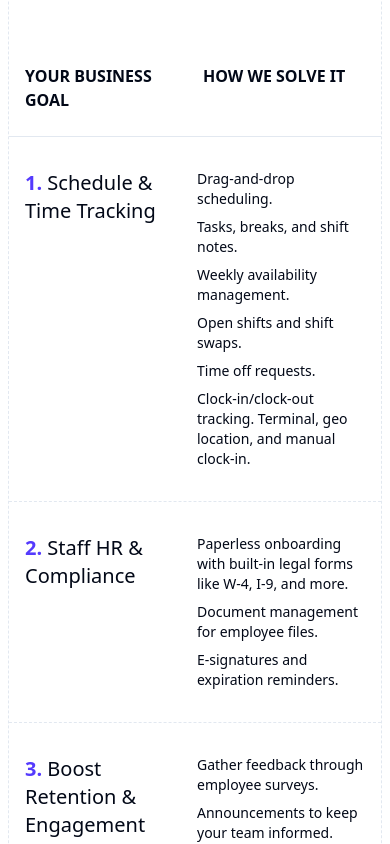
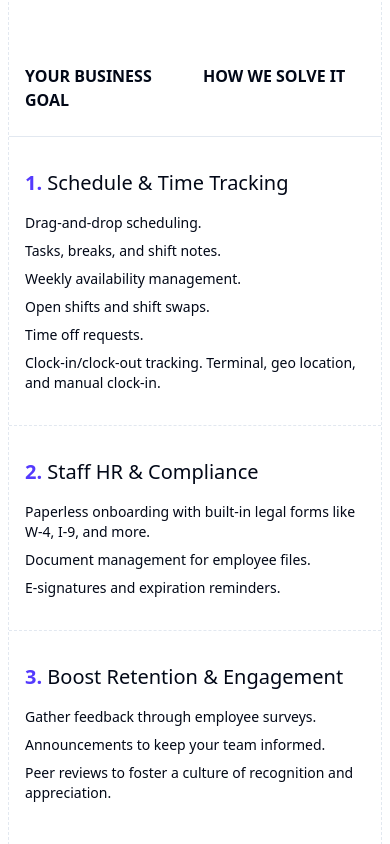
Before and after one commit to ForkHR/forkhr-website, a React (Vite) app: page / in a window 390 px wide. Shown: the part 860-1704 px from the top of the page. Built offline with nearby package versions, Linux system fonts and the light colour scheme; a web font is replaced by a local one.

Commit message:
fix: correct registration link in Footer and adjust layout in Section2 for better responsiveness

```diff
--- a/src/components/navigation/Footer.jsx
+++ b/src/components/navigation/Footer.jsx
@@ -94,7 +94,7 @@ const Footer = () => {
                                 <ArrowRight className="inline-block ml-1 h-4 w-4 ms-3" />
                             </Button>
                         </Link>
-                        <Link to="https://app.forkhr.com/rgister" className="w-full">
+                        <Link to="https://app.forkhr.com/register" className="w-full">
                             <Button
                                 className="w-full justify-between"
                             >
--- a/src/pages/Home.jsx
+++ b/src/pages/Home.jsx
@@ -61,7 +61,7 @@ const Section2 = () => {
                         HOW WE SOLVE IT
                     </div>
                 </div>
-                <div className="flex gap-1 md:px-8 px-4 border-slate-200 border-dashed justify-between border-b py-8">
+                <div className="flex md:flex-row flex-col gap-4 md:px-8 px-4 border-slate-200 border-dashed justify-between border-b py-8">
                     <h5 className="text-xl text-semibold flex-1">
                         <span className="text-primary font-bold">1.</span> Schedule & Time Tracking
                     </h5>
@@ -86,7 +86,7 @@ const Section2 = () => {
                         </p>
                     </div>
                 </div>
-                <div className="flex gap-1 md:px-8 px-4 border-slate-200 border-dashed justify-between border-b py-8">
+                <div className="flex md:flex-row flex-col gap-4 md:px-8 px-4 border-slate-200 border-dashed justify-between border-b py-8">
                     <h5 className="text-xl text-semibold flex-1">
                         <span className="text-primary font-bold">2.</span> Staff HR & Compliance
                     </h5>
@@ -102,7 +102,7 @@ const Section2 = () => {
                         </p>
                     </div>
                 </div>
-                <div className="flex gap-1 md:px-8 px-4 border-slate-200 border-dashed justify-between py-8">
+                <div className="flex md:flex-row flex-col gap-4 md:px-8 px-4 border-slate-200 border-dashed justify-between py-8">
                     <h5 className="text-xl text-semibold flex-1">
                         <span className="text-primary font-bold">3.</span> Boost Retention & Engagement
                     </h5>
```
